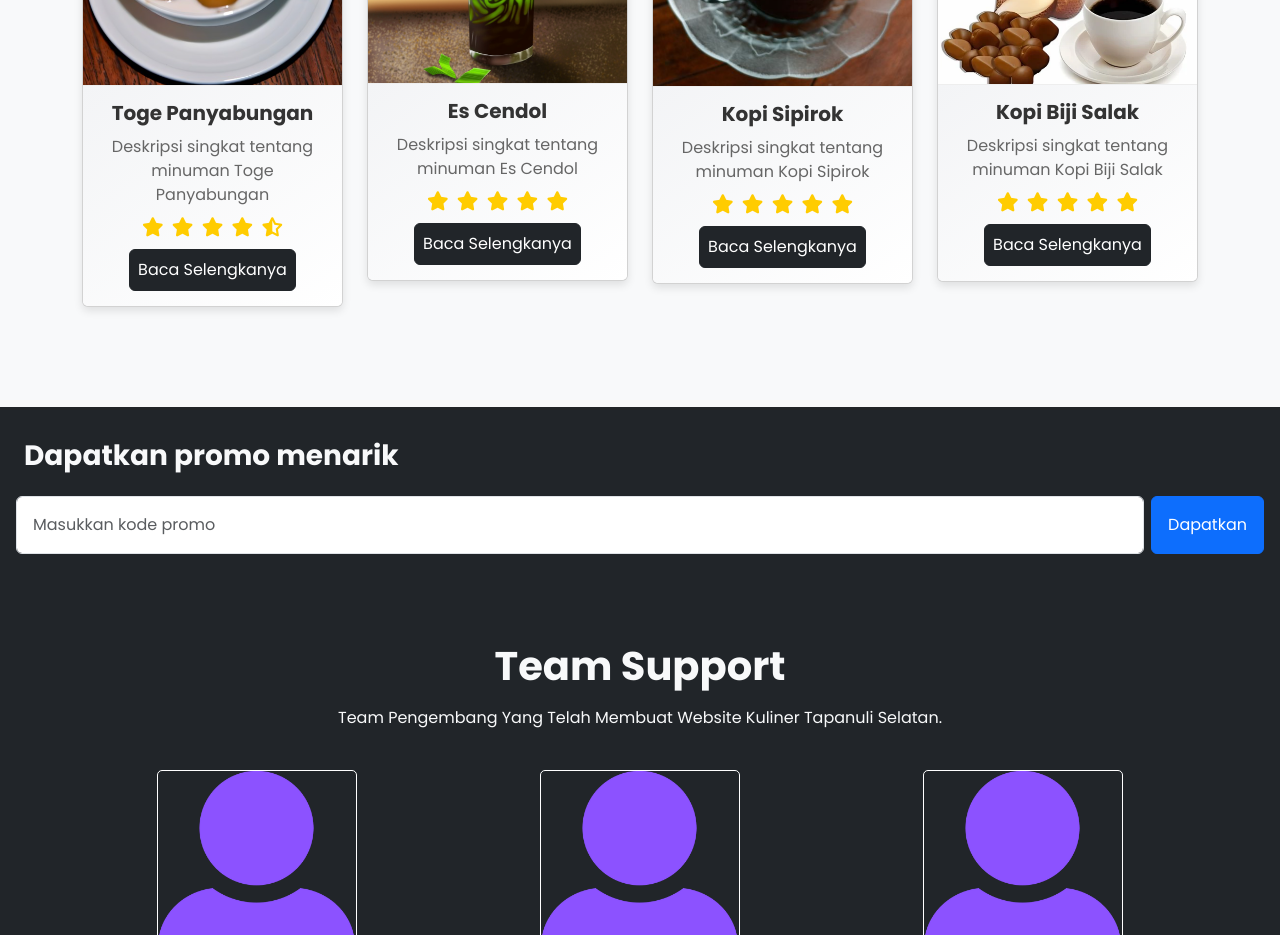
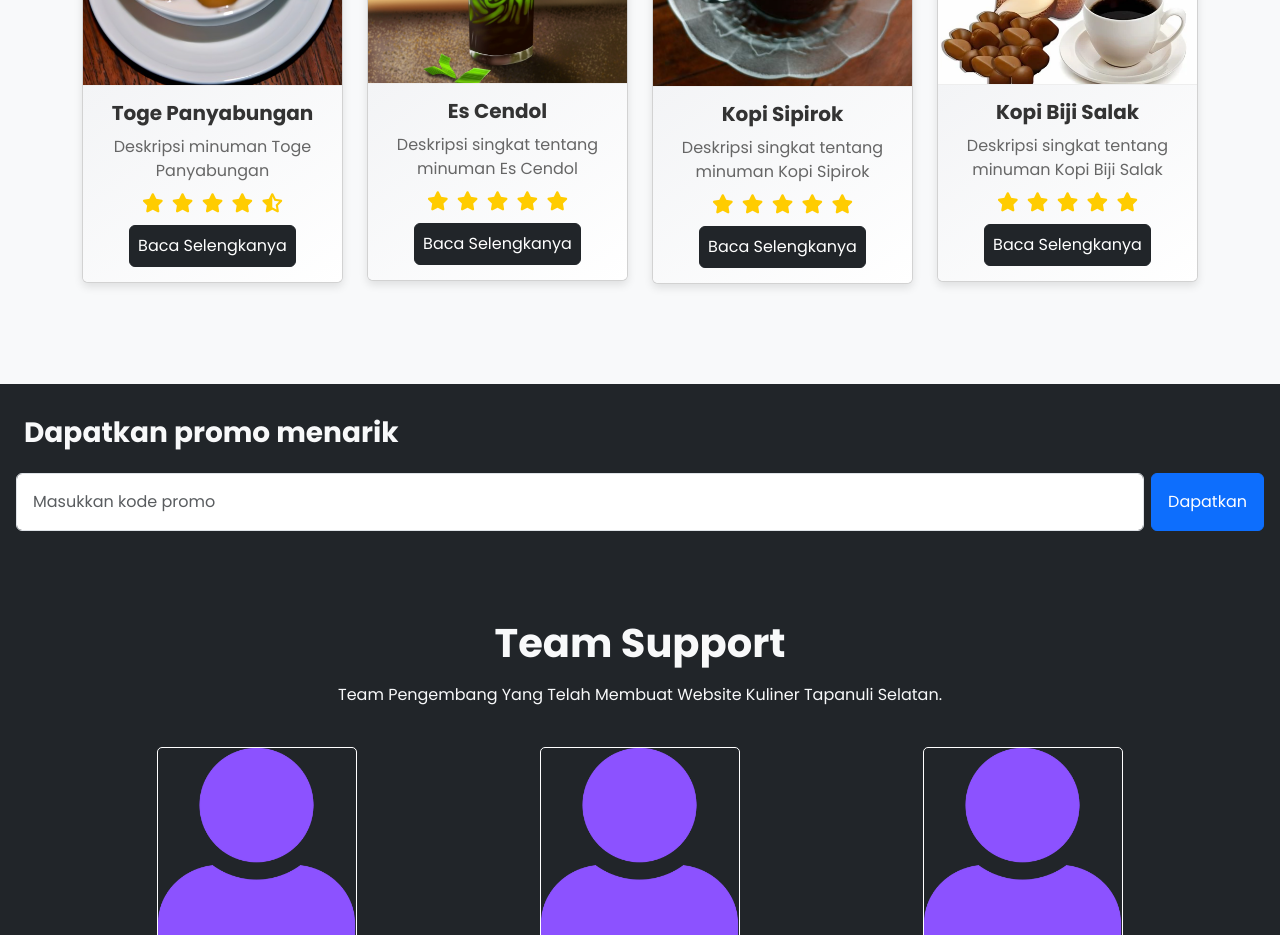
Before and after one commit to fanhtg23/Kuliner-Tapsel, a plain HTML site: page index.html in a window 1280 px wide. Shown: the part 2740-3675 px from the top of the page. Drawn offline with nearby package versions, Linux system fonts and the light colour scheme; a web font is replaced by a local one.

Commit message:
Update index.html

```diff
--- a/index.html
+++ b/index.html
@@ -266,7 +266,7 @@
           <img src="toge panyabungan.png" class="card-img-top" alt="toge panyabungan">
           <div class="card-body">
             <h5 class="card-title text-center fw-bold">Toge Panyabungan</h5>
-            <p class="card-text text-center">Deskripsi singkat tentang minuman Toge Panyabungan</p>
+            <p class="card-text text-center">Deskripsi minuman Toge Panyabungan</p>
             <div class="menu_icon text-center">
               <i class="fa-solid fa-star"></i>
               <i class="fa-solid fa-star"></i>
```
